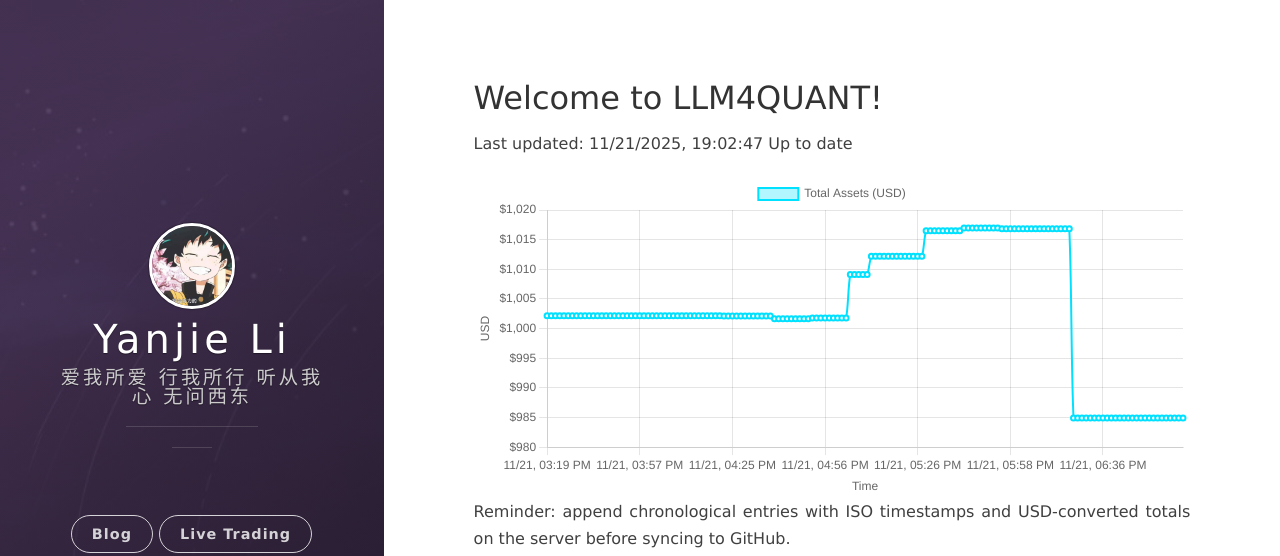
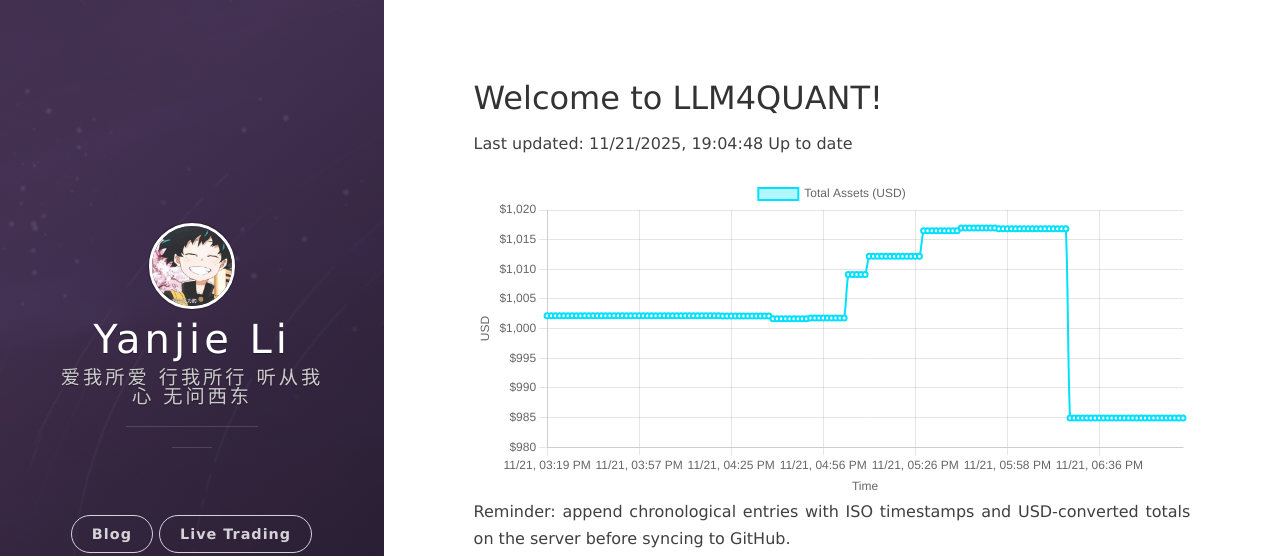
Before and after one commit to leeyegy/leeyegy.github.io, a Jekyll site: the page built from live-trading.html, in a window 1280 px wide. Shown: the top 556 px of the page. Built offline with Jekyll 4.4.1, drawn with Linux system fonts in a browser that asks for light colours; nearby versions of some CDN libraries.

Commit message:
AccountMonitor: update balance history 2025-11-22T03:04:48+08:00

```diff
--- a/assets/data/binance/balance-history.json
+++ b/assets/data/binance/balance-history.json
@@ -1,5 +1,5 @@
 {
-  "generatedAt": "2025-11-22T03:02:47+08:00",
+  "generatedAt": "2025-11-22T03:04:48+08:00",
   "asset": "total_usd_value",
   "history": [
     {
@@ -609,6 +609,10 @@
     {
       "timestamp": "2025-11-22T03:02:47+08:00",
       "totalUsd": 984.91919649
+    },
+    {
+      "timestamp": "2025-11-22T03:04:48+08:00",
+      "totalUsd": 984.91919649
     }
   ]
 }
```
